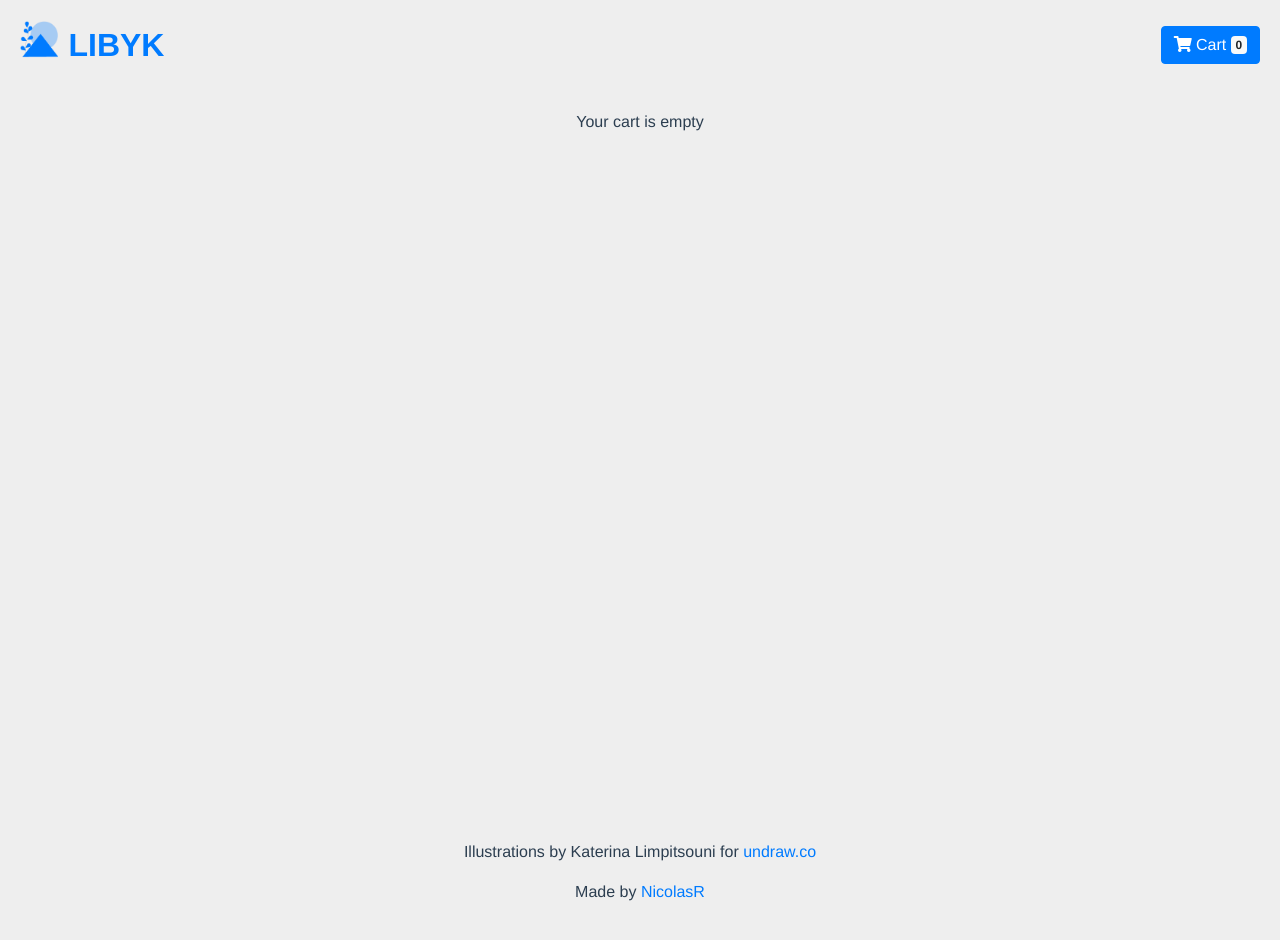
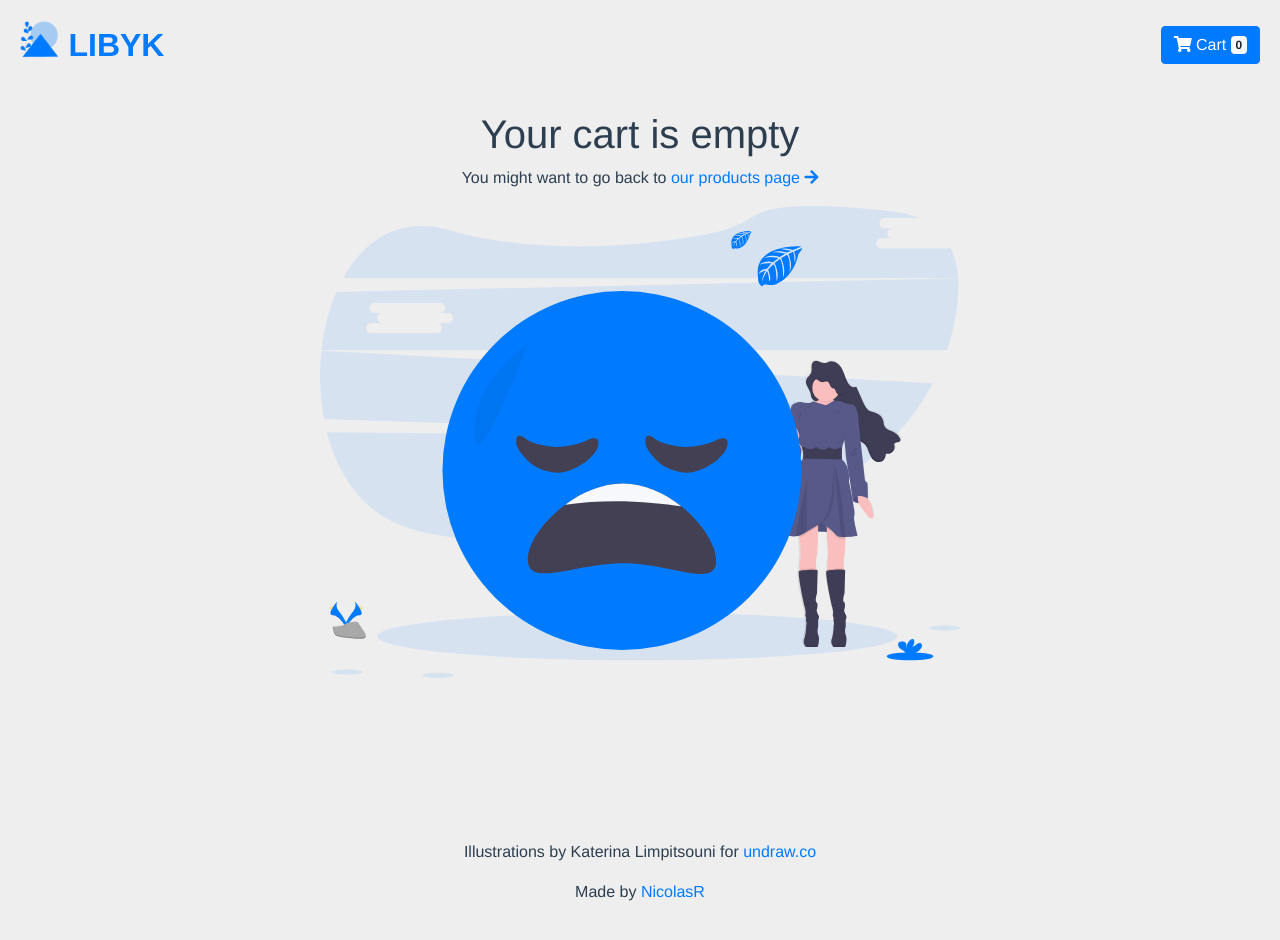
Before and after one commit to trouba/test-vuejs, a Vue app: page /#/cart in a window 1280 px wide. Shown: the top 940 px of the page. Built offline with nearby package versions, Linux system fonts and the light colour scheme.

Commit message:
add empty cart image, update test

```diff
--- a/public/index.html
+++ b/public/index.html
@@ -4,7 +4,7 @@
 	<meta charset="utf-8">
 	<meta http-equiv="X-UA-Compatible" content="IE=edge">
 	<meta name="viewport" content="width=device-width,initial-scale=1.0">
-	<link rel="icon" href="../src/assets/favicon.ico">
+	<link rel="shortcut icon" href="favicon.ico" type="image/x-icon" />
 	<link rel="stylesheet" href="https://use.fontawesome.com/releases/v5.5.0/css/all.css" integrity="sha384-B4dIYHKNBt8Bc12p+WXckhzcICo0wtJAoU8YZTY5qE0Id1GSseTk6S+L3BlXeVIU" crossorigin="anonymous">
 	<link rel="stylesheet" href="https://stackpath.bootstrapcdn.com/bootstrap/4.1.3/css/bootstrap.min.css" integrity="sha384-MCw98/SFnGE8fJT3GXwEOngsV7Zt27NXFoaoApmYm81iuXoPkFOJwJ8ERdknLPMO" crossorigin="anonymous">
 	<title>test-vuejs</title>
--- a/src/App.vue
+++ b/src/App.vue
@@ -3,15 +3,14 @@
 		<Header ></Header>
 		<router-view/>
 		<div class="footer">
-			<p>Illustrations by Katerina Limpitsouni for <a href="https://undraw.co/">undraw.co</a></p>
-			<p>Made by <a href="www.nicolasr.website">NicolasR</a></p>
+			<p>Illustrations by Katerina Limpitsouni for <a href="https://undraw.co/" target="_blank">undraw.co</a></p>
+			<p>Made by <a href="www.nicolasr.website" target="_blank">NicolasR</a></p>
 		</div>
 	</div>
 </template>
 
 <script>
 import Header from '@/components/Header.vue'
-import { mapState } from 'vuex'
 
 export default {
 	name: 'App',
--- a/src/store.js
+++ b/src/store.js
@@ -26,7 +26,7 @@ export default new Vuex.Store({
 			let updatedCart = state.cart
 
 			updatedCart = _.filter(updatedCart, function(product) {
-			    return product.id != removedProduct.id;
+				return product.id != removedProduct.id;
 			});
 
 			state.cart = updatedCart
@@ -49,7 +49,7 @@ export default new Vuex.Store({
 					console.log('no more products')
 				}
 			}).catch(error => {
-			    console.log(error.response)
+				console.log(error.response)
 			});
 
 		},
--- a/src/views/Cart.vue
+++ b/src/views/Cart.vue
@@ -10,8 +10,16 @@
 				</transition-group>
 			</ul>
 		</div>
-		<div v-else>
-			<p>Your cart is empty</p>
+		<div class="cart-empty" v-else>
+			<div class="cart-empty__message">
+				<h1>Your cart is empty</h1>
+				<p>You might want to go back to
+					<router-link :to="{name: 'home'}">
+						<span>our products page <i class="fas fa-arrow-right"></i></span>
+					</router-link>
+				</p>
+				<img src="../assets/sad.svg">
+			</div>
 		</div>
 	</div>
 </template>
@@ -61,4 +69,7 @@ export default {
 	opacity: 0;
 }
 
+.cart-empty__message img {
+	width: 50vw;
+}
 </style>
```
Also changed, not shown: src/assets/sad.svg (added), 1 other file (tests, documents, lock files or other folders).
